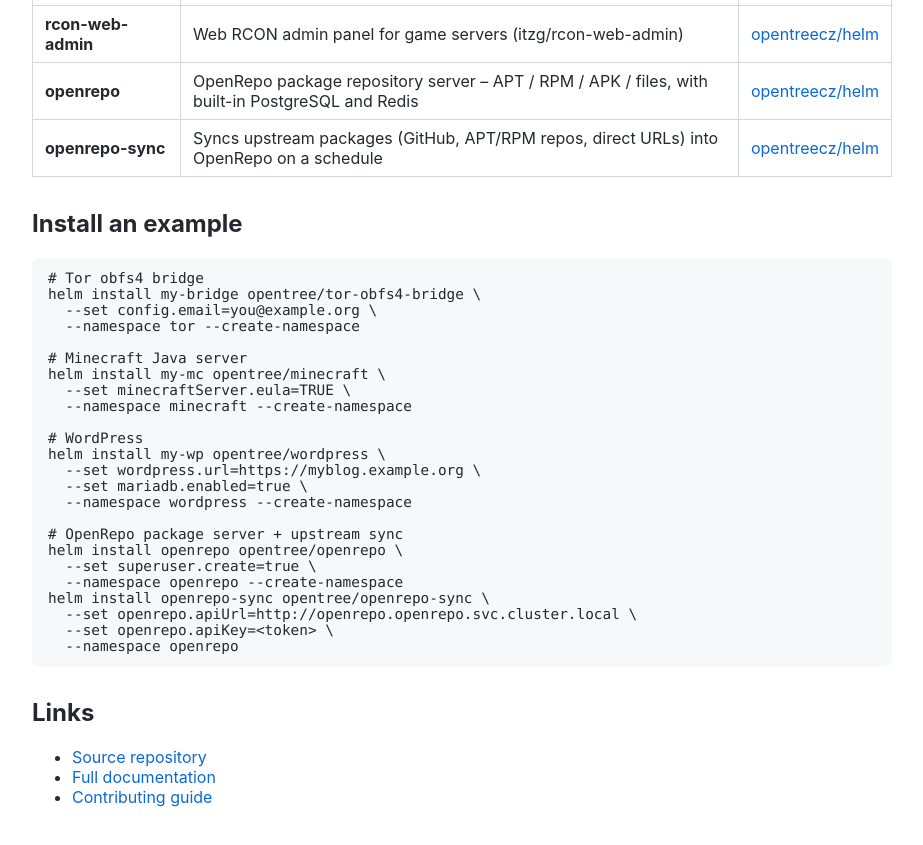
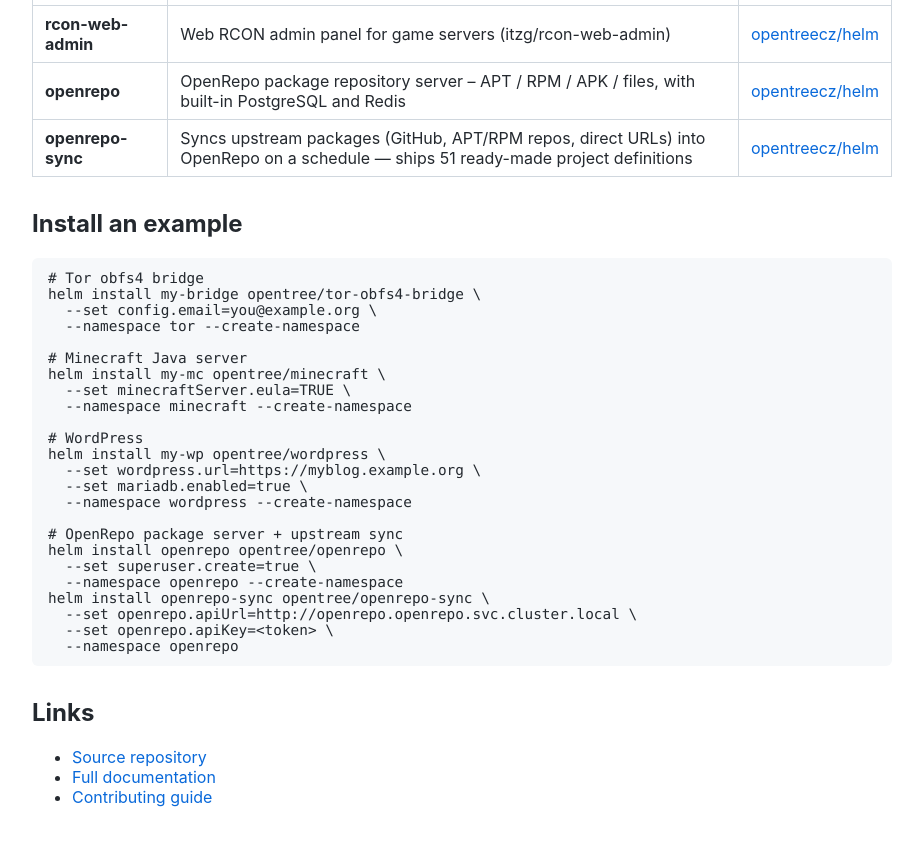
Before and after one commit to opentreecz/helm, a plain HTML site: page index.html in a window 1280 px wide. Shown: the part 832-1677 px from the top of the page, without its empty margins (178-1101 px from the left). Drawn offline with Linux system fonts and the light colour scheme.

Commit message:
docs: mention bundled projects for openrepo-sync

```diff
--- a/index.html
+++ b/index.html
@@ -95,7 +95,7 @@ helm search repo opentree</pre>
     </tr>
     <tr>
       <td><strong>openrepo-sync</strong></td>
-      <td>Syncs upstream packages (GitHub, APT/RPM repos, direct URLs) into OpenRepo on a schedule</td>
+      <td>Syncs upstream packages (GitHub, APT/RPM repos, direct URLs) into OpenRepo on a schedule — ships 51 ready-made project definitions</td>
       <td><a href="https://github.com/opentreecz/helm/tree/main/charts/openrepo-sync">opentreecz/helm</a></td>
     </tr>
   </tbody>
```
